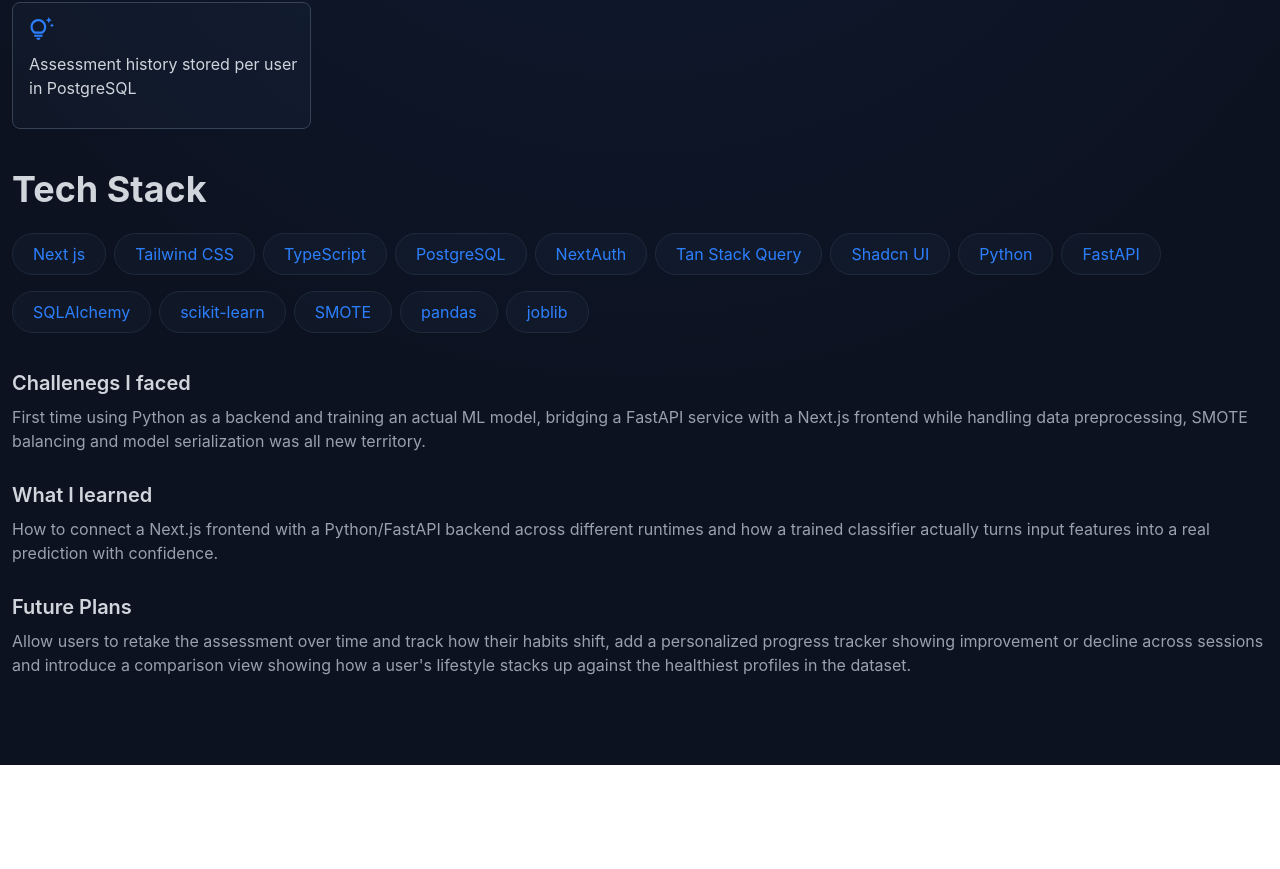
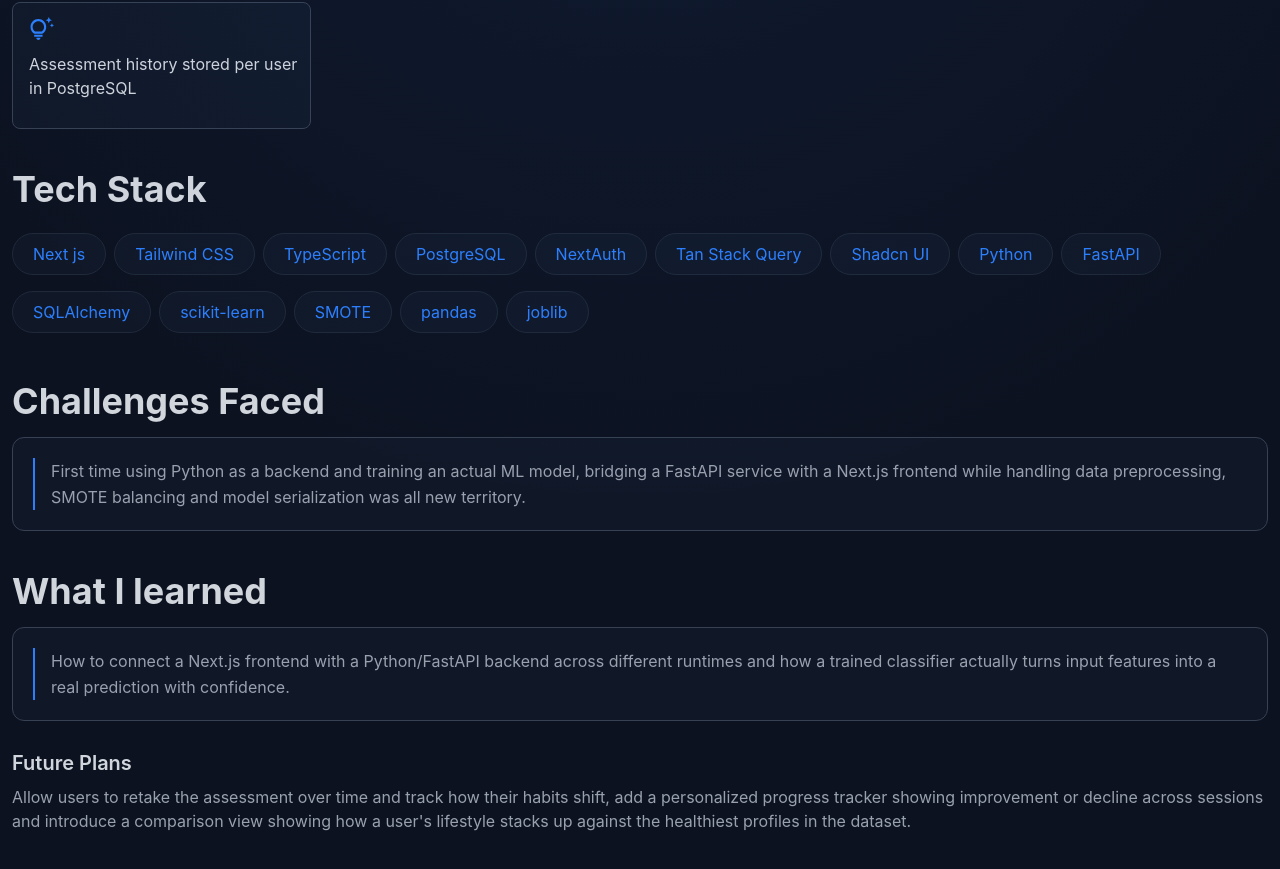
Before and after one commit to tahmid-khan-hub/my-portfolio-nextjs, a Next.js app: page /projects-details/1 in a window 1280 px wide. Shown: the part 1559-2428 px from the top of the page. Before the commit the page ends 2324 px from the top, so only its background shows below. Built offline with nearby package versions, Linux system fonts and the light colour scheme.

Commit message:
Update learned and challenges section of details page

```diff
--- a/src/app/projects-details/[id]/page.tsx
+++ b/src/app/projects-details/[id]/page.tsx
@@ -62,14 +62,22 @@
                     })}
                 </div>
                 {/* challenges */}
-                <div className="">
-                    <h5 className="text-xl text-gray-300 font-semibold mt-7 mb-2">Challenegs I faced</h5>
-                    <p className="text-gray-400">{project.challenges}</p>
+                <div className="mt-7">
+                    <h5 className="text-4xl text-gray-300 font-bold mt-10 mb-4">Challenges Faced</h5>
+                    <div className="bg-gray-900 border border-gray-700 rounded-xl p-5">
+                        <div className="border-l-2 border-blue-500 pl-4">
+                        <p className="text-gray-400 leading-relaxed">{project.challenges}</p>
+                        </div>
+                    </div>
                 </div>
                 {/* learned */}
                 <div className="">
-                    <h5 className="text-xl text-gray-300 font-semibold mt-7 mb-2">What I learned</h5>
-                    <p className="text-gray-400">{project.whatILearned}</p>
+                    <h5 className="text-4xl text-gray-300 font-bold mt-10 mb-4">What I learned</h5>
+                    <div className="bg-gray-900 border border-gray-700 rounded-xl p-5">
+                        <div className="border-l-2 border-blue-500 pl-4">
+                        <p className="text-gray-400 leading-relaxed">{project.whatILearned}</p>
+                        </div>
+                    </div>
                 </div>
                 {/* future plan */}
                 <div className="pb-7 ">
```
